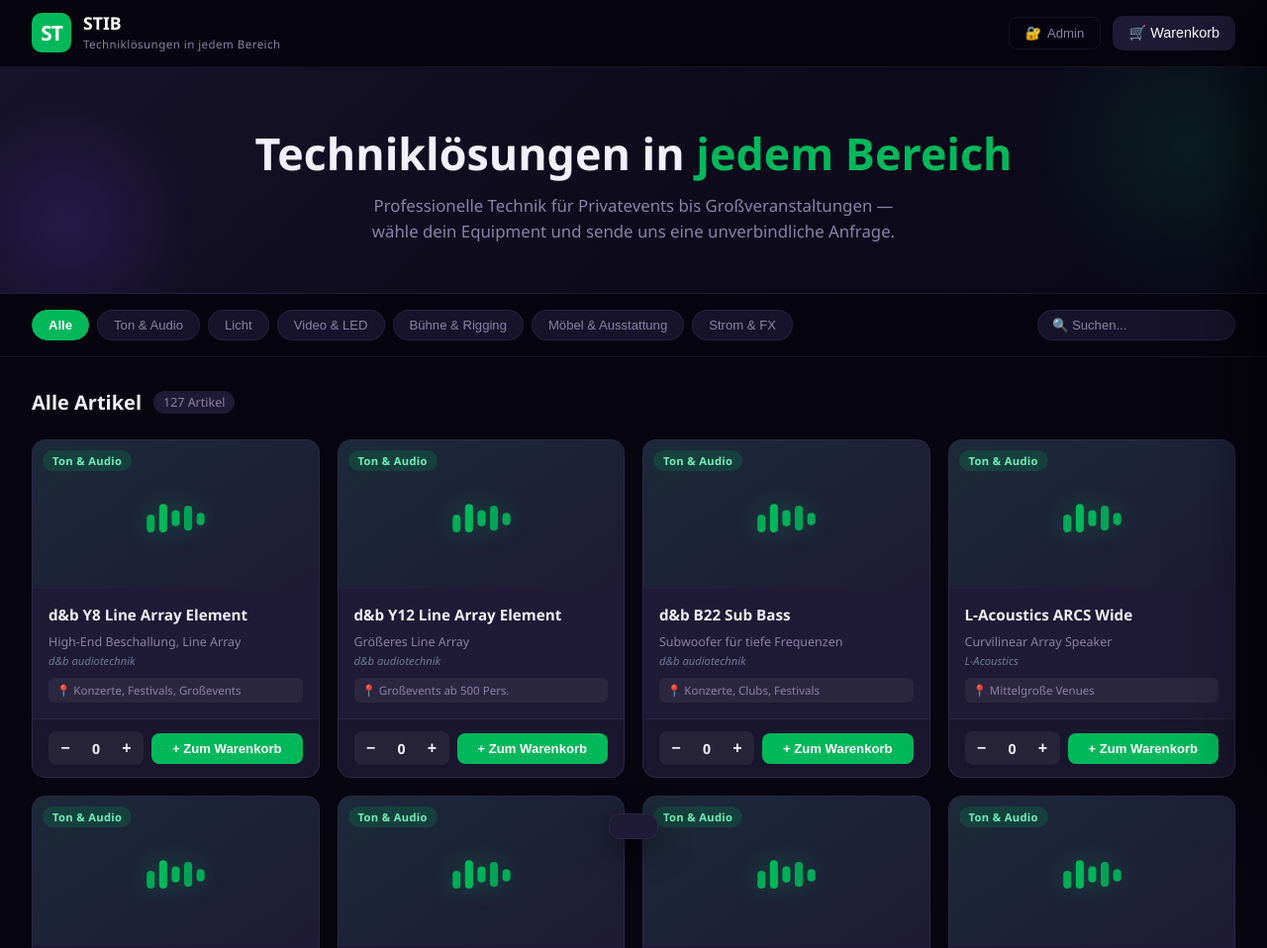
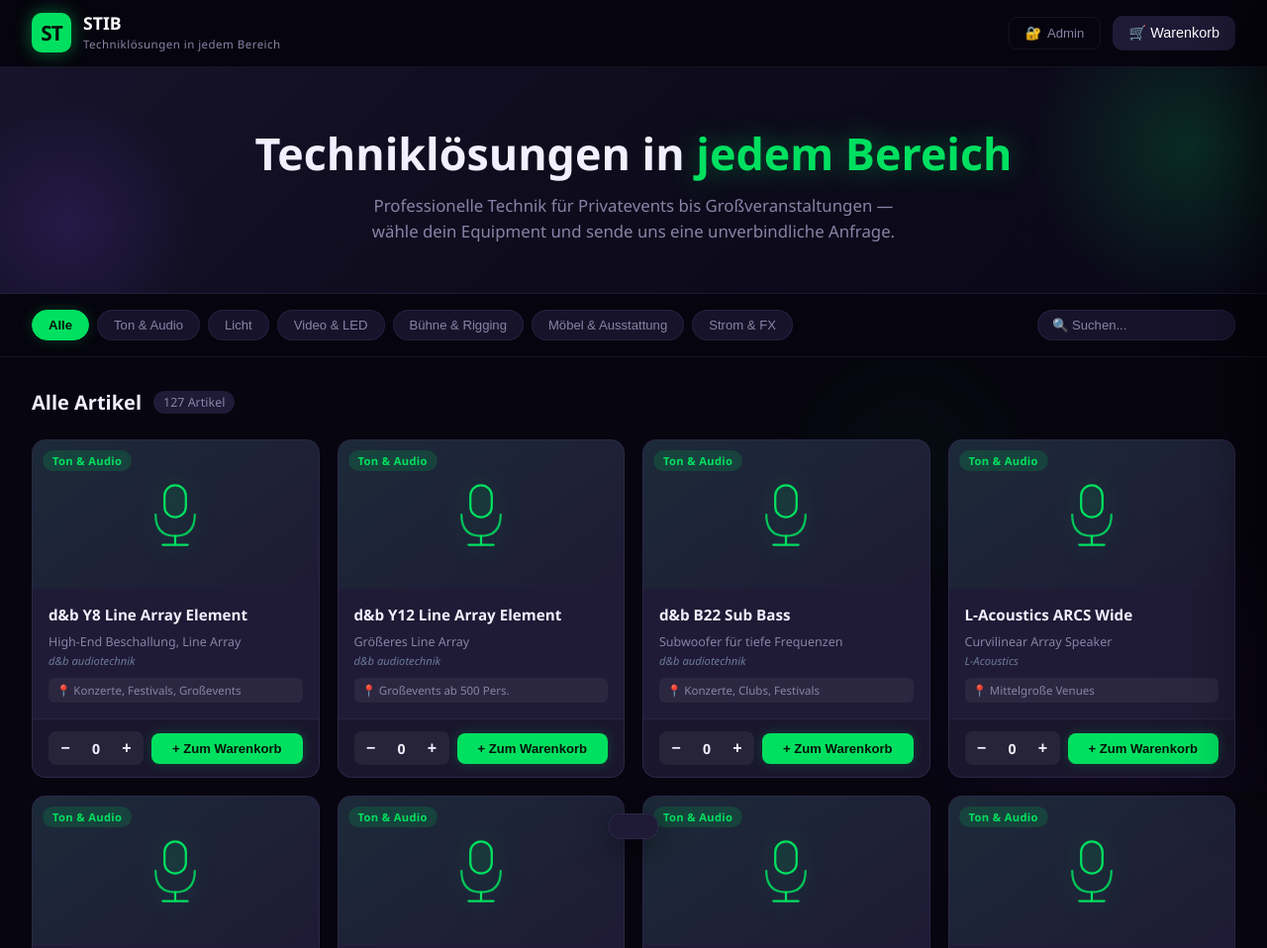
Before and after one commit to ninoborn1-stack/stib-eventtechnik, a plain HTML site: page index.html in a window 1280 px wide. Shown: the top 958 px of the page at 99% size. Drawn offline with Linux system fonts and the light colour scheme.

Commit message:
feat: ruhiges Mikro-SVG, kräftigeres Grün #00e060, Glow-Highlights & Ambient-Orbs

```diff
--- a/index.html
+++ b/index.html
@@ -11,8 +11,9 @@
     --bg-mid:     #17132b;
     --card:       #1f1a35;
     --card-hover: #282040;
-    --accent:     #00b85a;
-    --accent2:    #008f44;
+    --accent:     #00e060;
+    --accent2:    #00b84a;
+    --accent-glow: rgba(0,224,96,0.22);
     --text:       #f2efff;
     --text-muted: #8a82a6;
     --border:     rgba(180,160,255,0.09);
@@ -50,7 +51,8 @@
   .logo-icon {
     width: 40px; height: 40px; background: var(--accent);
     border-radius: 10px; display: flex; align-items: center; justify-content: center;
-    font-size: 1.3rem; font-weight: 900; color: white; letter-spacing: -1px;
+    font-size: 1.3rem; font-weight: 900; color: #04140a; letter-spacing: -1px;
+    box-shadow: 0 0 18px rgba(0,224,96,0.45);
   }
   .logo-text { line-height: 1.2; }
   .logo-text strong { font-size: 1.1rem; color: white; display: block; }
@@ -90,7 +92,7 @@
   .hero::before {
     content:''; position:absolute; top:-80px; right:-80px;
     width:320px; height:320px; border-radius:50%;
-    background: radial-gradient(circle, rgba(0,184,90,0.12) 0%, transparent 70%);
+    background: radial-gradient(circle, rgba(0,224,96,0.16) 0%, transparent 70%);
     pointer-events: none;
   }
   .hero::after {
@@ -100,7 +102,7 @@
     pointer-events: none;
   }
   .hero h1 { font-size: clamp(1.8rem, 4vw, 2.8rem); font-weight: 800; margin-bottom: 0.6rem; }
-  .hero h1 span { color: var(--accent); }
+  .hero h1 span { color: var(--accent); text-shadow: 0 0 30px rgba(0,224,96,0.4); }
   .hero p { color: var(--text-muted); font-size: 1.05rem; max-width: 540px; margin: 0 auto; line-height: 1.6; }
 
   /* ──────── FILTER BAR ──────── */
@@ -125,7 +127,8 @@
   .filter-btn:hover { border-color: var(--accent); color: white; }
   .filter-btn.active {
     background: var(--accent); border-color: var(--accent);
-    color: white; font-weight: 600;
+    color: #04140a; font-weight: 700;
+    box-shadow: 0 0 14px var(--accent-glow);
   }
   .search-wrap { margin-left: auto; }
   .search-input {
@@ -167,9 +170,9 @@
     position: relative;
   }
   .card:hover {
-    transform: translateY(-3px);
-    box-shadow: var(--shadow);
-    border-color: rgba(233,69,96,0.25);
+    transform: translateY(-4px);
+    box-shadow: 0 8px 32px rgba(0,0,0,0.5), 0 0 20px var(--accent-glow);
+    border-color: rgba(0,224,96,0.3);
   }
   .card-img {
     height: 150px;
@@ -201,7 +204,7 @@
     padding: 5px 8px; text-align: center;
   }
   .price-pill label { font-size: 0.63rem; color: var(--text-muted); display: block; margin-bottom: 2px; }
-  .price-pill span { font-size: 0.82rem; font-weight: 700; color: #4ade80; }
+  .price-pill span { font-size: 0.82rem; font-weight: 700; color: #00e060; }
   .card-anbieter {
     display: none; /* admin only */
     font-size: 0.68rem; color: var(--text-muted);
@@ -233,12 +236,13 @@
     font-size: 0.88rem; font-weight: 700;
   }
   .btn-add {
-    flex: 1; background: var(--accent); border: none; color: white;
+    flex: 1; background: var(--accent); border: none; color: #04140a;
     padding: 8px; border-radius: 8px; cursor: pointer;
-    font-size: 0.82rem; font-weight: 600; transition: all 0.2s;
+    font-size: 0.82rem; font-weight: 700; transition: all 0.2s;
+    box-shadow: 0 0 12px var(--accent-glow);
   }
-  .btn-add:hover { background: var(--accent2); transform: scale(1.02); }
-  .btn-add.in-cart { background: #1a5c3a; }
+  .btn-add:hover { background: var(--accent2); transform: scale(1.02); box-shadow: 0 0 20px var(--accent-glow); }
+  .btn-add.in-cart { background: #0d3d20; box-shadow: none; color: #6ee7b7; }
 
   /* ──────── CART OVERLAY ──────── */
   .overlay {
@@ -471,12 +475,12 @@
   .cat-moebel { background: linear-gradient(145deg, rgba(0,184,90,0.07), rgba(32,24,56,0.6)); }
   .cat-strom  { background: linear-gradient(145deg, rgba(0,184,90,0.11), rgba(30,26,54,0.6)); }
 
-  .badge-audio  { background: rgba(0,184,90,0.18); color: #6eedb8; }
-  .badge-licht  { background: rgba(0,184,90,0.15); color: #7df0c0; }
-  .badge-video  { background: rgba(0,184,90,0.20); color: #5de8b0; }
-  .badge-buehne { background: rgba(0,184,90,0.16); color: #6eedb8; }
-  .badge-moebel { background: rgba(0,184,90,0.13); color: #80f0c2; }
-  .badge-strom  { background: rgba(0,184,90,0.19); color: #5de8b0; }
+  .badge-audio  { background: rgba(0,224,96,0.15); color: #00e060; }
+  .badge-licht  { background: rgba(0,224,96,0.13); color: #00e060; }
+  .badge-video  { background: rgba(0,224,96,0.17); color: #00e060; }
+  .badge-buehne { background: rgba(0,224,96,0.14); color: #00e060; }
+  .badge-moebel { background: rgba(0,224,96,0.12); color: #00e060; }
+  .badge-strom  { background: rgba(0,224,96,0.16); color: #00e060; }
 
   /* card-img SVG container */
   .card-img svg { width: 72px; height: 72px; filter: drop-shadow(0 0 12px rgba(0,184,90,0.35)); }
@@ -495,6 +499,13 @@
 </style>
 </head>
 <body>
+
+<!-- AMBIENT GLOWS -->
+<div style="pointer-events:none;position:fixed;inset:0;z-index:0;overflow:hidden;">
+  <div style="position:absolute;top:-120px;left:-100px;width:500px;height:500px;border-radius:50%;background:radial-gradient(circle,rgba(0,224,96,0.07) 0%,transparent 70%);"></div>
+  <div style="position:absolute;bottom:-150px;right:-80px;width:460px;height:460px;border-radius:50%;background:radial-gradient(circle,rgba(60,30,120,0.18) 0%,transparent 70%);"></div>
+  <div style="position:absolute;top:40%;left:60%;width:300px;height:300px;border-radius:50%;background:radial-gradient(circle,rgba(0,224,96,0.04) 0%,transparent 70%);"></div>
+</div>
 
 <!-- ═══════════════════════════ HEADER ═══════════════════════════ -->
 <header>
@@ -798,28 +809,29 @@ const FORMSPREE = 'https://formspree.io/f/xyknryvg';
 
 // ═══════════════ SVG ANIMATIONS ═══════════════
 function getCatSVG(cat) {
-  const G = '#00b85a';
+  const G = '#00e060';
   const svgs = {
-    audio: `<svg viewBox="0 0 80 60" xmlns="http://www.w3.org/2000/svg">
-      <rect x="8"  y="30" width="9" height="20" rx="4.5" fill="${G}" opacity="0.9">
-        <animate attributeName="height" values="20;38;12;32;20" dur="1.3s" repeatCount="indefinite"/>
-        <animate attributeName="y"      values="30;21;39;24;30" dur="1.3s" repeatCount="indefinite"/>
+    audio: `<svg viewBox="0 0 80 80" xmlns="http://www.w3.org/2000/svg">
+      <!-- mic body -->
+      <rect x="28" y="7" width="24" height="36" rx="12" fill="none" stroke="${G}" stroke-width="2.5"/>
+      <!-- mic fill glow pulse -->
+      <rect x="28" y="7" width="24" height="36" rx="12" fill="${G}" opacity="0.08">
+        <animate attributeName="opacity" values="0.08;0.18;0.08" dur="3.5s" repeatCount="indefinite"/>
       </rect>
-      <rect x="22" y="18" width="9" height="32" rx="4.5" fill="${G}">
-        <animate attributeName="height" values="32;14;44;20;32" dur="0.9s" repeatCount="indefinite"/>
-        <animate attributeName="y"      values="18;28;8;22;18"  dur="0.9s" repeatCount="indefinite"/>
-      </rect>
-      <rect x="36" y="25" width="9" height="18" rx="4.5" fill="${G}" opacity="0.95">
-        <animate attributeName="height" values="18;42;10;38;18" dur="1.6s" repeatCount="indefinite"/>
-        <animate attributeName="y"      values="25;9;29;11;25"  dur="1.6s" repeatCount="indefinite"/>
-      </rect>
-      <rect x="50" y="20" width="9" height="28" rx="4.5" fill="${G}" opacity="0.85">
-        <animate attributeName="height" values="28;10;36;16;28" dur="1.1s" repeatCount="indefinite"/>
-        <animate attributeName="y"      values="20;29;14;24;20" dur="1.1s" repeatCount="indefinite"/>
-      </rect>
-      <rect x="64" y="28" width="9" height="14" rx="4.5" fill="${G}" opacity="0.9">
-        <animate attributeName="height" values="14;34;8;28;14"  dur="0.8s" repeatCount="indefinite"/>
-        <animate attributeName="y"      values="28;16;32;18;28" dur="0.8s" repeatCount="indefinite"/>
+      <!-- stand arc -->
+      <path d="M18,40 Q18,64 40,64 Q62,64 62,40" fill="none" stroke="${G}" stroke-width="2.5" stroke-linecap="round" opacity="0.85"/>
+      <!-- stand pole -->
+      <line x1="40" y1="64" x2="40" y2="74" stroke="${G}" stroke-width="2.5" stroke-linecap="round"/>
+      <!-- base -->
+      <line x1="26" y1="74" x2="54" y2="74" stroke="${G}" stroke-width="2.5" stroke-linecap="round"/>
+      <!-- outer glow ring pulse -->
+      <rect x="28" y="7" width="24" height="36" rx="12" fill="none" stroke="${G}" stroke-width="1.5" opacity="0">
+        <animate attributeName="opacity"      values="0;0.35;0"   dur="3.5s" repeatCount="indefinite"/>
+        <animate attributeName="stroke-width" values="1.5;6;1.5"  dur="3.5s" repeatCount="indefinite"/>
+        <animate attributeName="x"            values="28;23;28"   dur="3.5s" repeatCount="indefinite"/>
+        <animate attributeName="y"            values="7;2;7"      dur="3.5s" repeatCount="indefinite"/>
+        <animate attributeName="width"        values="24;34;24"   dur="3.5s" repeatCount="indefinite"/>
+        <animate attributeName="height"       values="36;46;36"   dur="3.5s" repeatCount="indefinite"/>
       </rect>
     </svg>`,
 
```
